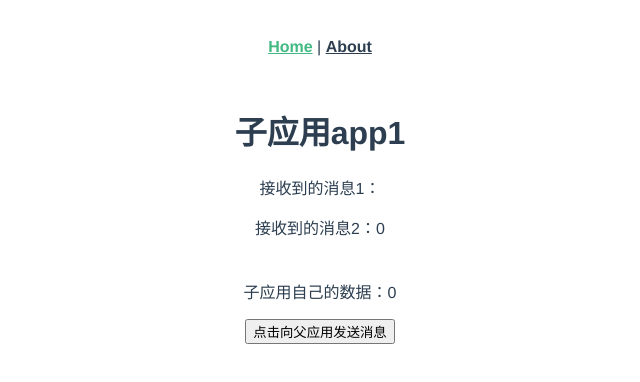
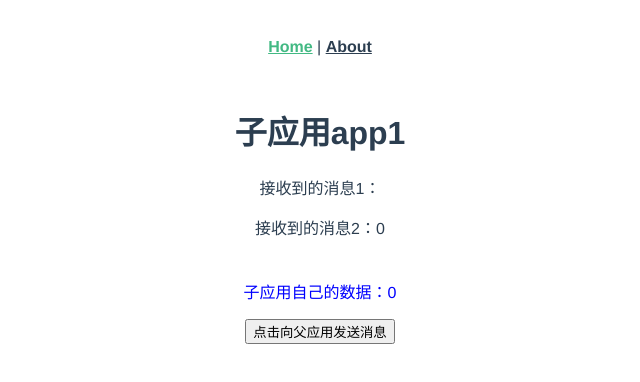
Before and after one commit to quanMister/qiankun-app1, a Vue app: page / in a window 1280 px wide. Shown: the top 382 px of the page, without its empty margins (320-960 px from the left). Built offline with nearby package versions, Linux system fonts and the light colour scheme.

Commit message:
feat: 样式隔离测试

```diff
--- a/src/views/home/index.vue
+++ b/src/views/home/index.vue
@@ -6,7 +6,7 @@
             <p>接收到的消息2：{{ mes2 }}</p>
         </div>
         <div>
-            <p>子应用自己的数据：{{ app1Msg }}</p>
+            <p class="msg">子应用自己的数据：{{ app1Msg }}</p>
             <button @click="butClick">点击向父应用发送消息</button>
         </div>
     </div>
@@ -36,3 +36,8 @@ onMounted(() => {
     }, true);
 });
 </script>
+<style lang="scss">
+.msg {
+    color: blue;
+}
+</style>
```
